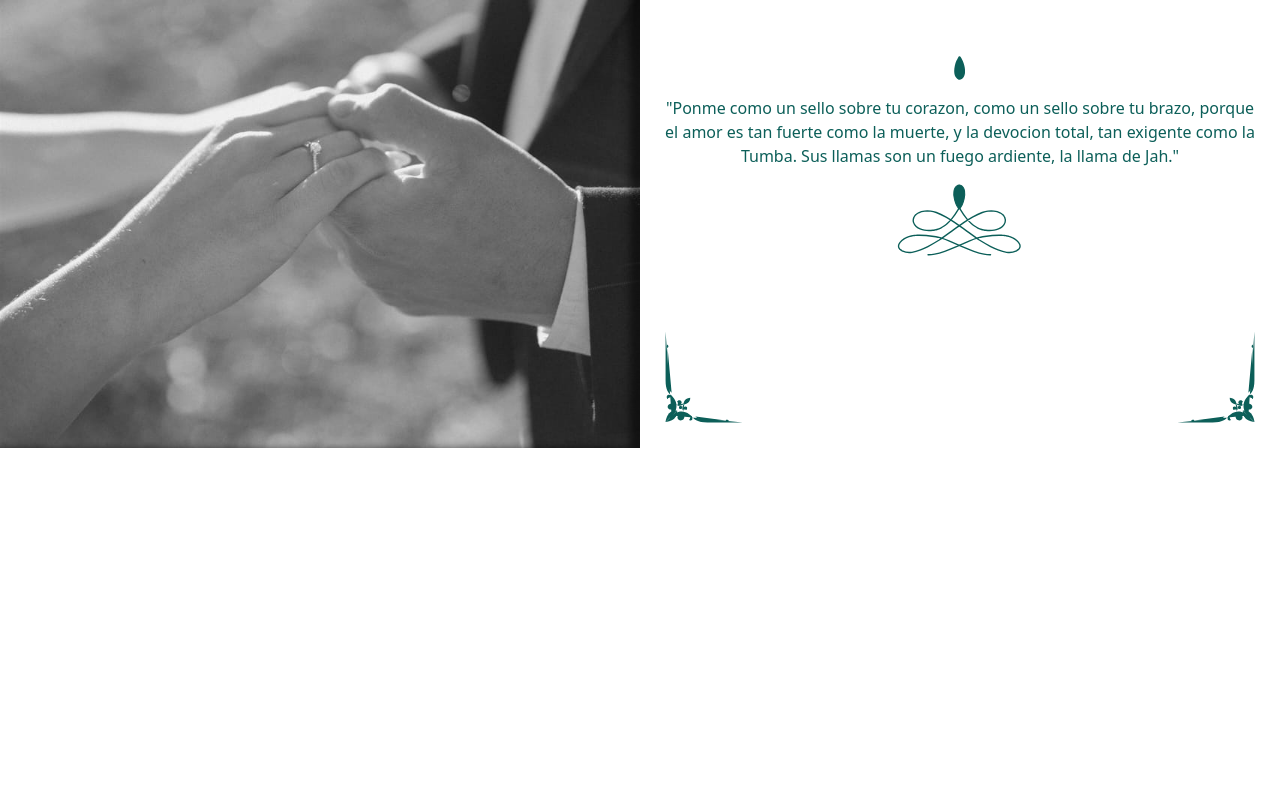
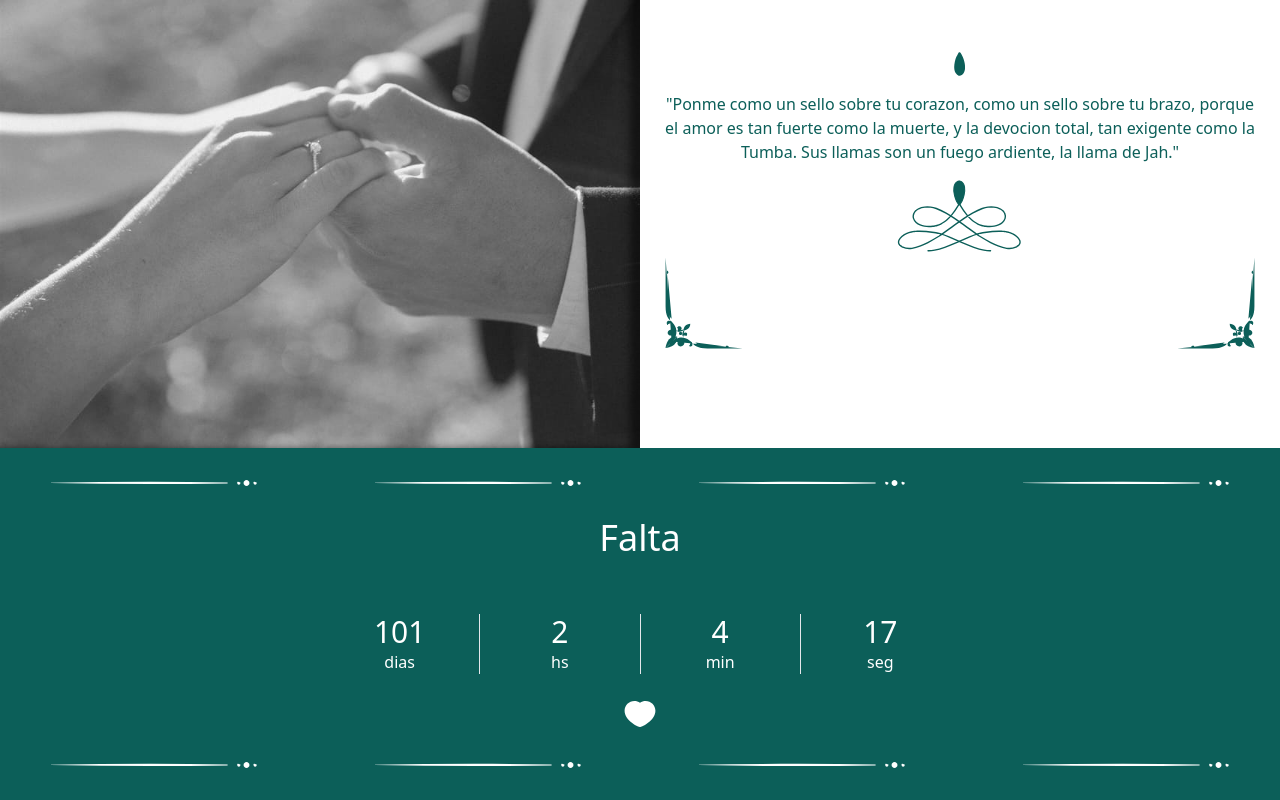
Before and after one commit to 14714/invitacion-boda, a Vue app in the folder invitacion-boda/: page / in a window 1280 px wide. Shown: the part 352-1152 px from the top of the page. Before the commit the page ends 800 px from the top, so only its background shows below. Built offline with nearby package versions, Linux system fonts and the light colour scheme; the HTML template or start-up script is replaced by a standard one.

Commit message:
Segundo Screen - Tiempo faltante.

```diff
--- /dev/null
+++ b/invitacion-boda/src/components/Counter.vue
@@ -0,0 +1,105 @@
+<template>
+  <div>
+    <div class="text-center bg-primary text-white py-8">
+      <div class="flex fill-white space-x-4">
+        <Break />
+        <Break />
+        <Break />
+        <Break />
+      </div>
+      <h1 class="text-4xl py-8">Falta</h1>
+      <div class="py-6">
+        <div class="flex w-1/2 mx-auto text-center">
+          <div class="flex-1">
+            <h1 class="text-3xl">
+              {{ days }}
+            </h1>
+            <p>dias</p>
+          </div>
+          <div class="flex-1 border-l">
+            <h1 class="text-3xl">
+              {{ hours }}
+            </h1>
+            <p>hs</p>
+          </div>
+          <div class="flex-1 border-l">
+            <h1 class="text-3xl">
+              {{ minutes }}
+            </h1>
+            <p>min</p>
+          </div>
+          <div class="flex-1 border-l">
+            <h1 class="text-3xl">
+              {{ seconds }}
+            </h1>
+            <p>seg</p>
+          </div>
+        </div>
+      </div>
+      <div class="pb-8">
+        <Heart class="fill-white mx-auto" />
+      </div>
+      <div class="flex fill-white space-x-4">
+        <Break />
+        <Break />
+        <Break />
+        <Break />
+      </div>
+    </div>
+  </div>
+</template>
+
+<script>
+import Break from "./svg/Break.vue"
+import Heart from "./svg/Heart.vue"
+
+export default {
+  name: "CounterOne",
+  data() {
+    return {
+      days: 0,
+      hours: 0,
+      minutes: 0,
+      seconds: 0,
+      intervalId: null,
+    };
+  },
+  components:{
+    Break,
+    Heart,
+  },
+  mounted() {
+    this.startCountdown();
+  },
+  beforeUnmount() {
+    clearInterval(this.intervalId);
+  },
+  methods: {
+    startCountdown() {
+      const endDate = new Date("2025-01-17T00:00:00").getTime();
+      this.intervalId = setInterval(() => {
+        const now = new Date().getTime();
+        const distance = endDate - now;
+
+        if (distance < 0) {
+          clearInterval(this.intervalId);
+          this.days = 0;
+          this.hours = 0;
+          this.minutes = 0;
+          this.seconds = 0;
+          return;
+        }
+
+        this.days = Math.floor(distance / (1000 * 60 * 60 * 24));
+        this.hours = Math.floor(
+          (distance % (1000 * 60 * 60 * 24)) / (1000 * 60 * 60)
+        );
+        this.minutes = Math.floor((distance % (1000 * 60 * 60)) / (1000 * 60));
+        this.seconds = Math.floor((distance % (1000 * 60)) / 1000);
+      }, 1000);
+    },
+  },
+};
+</script>
+
+<style scoped></style>
--- a/invitacion-boda/src/components/HelloWorld.vue
+++ b/invitacion-boda/src/components/HelloWorld.vue
@@ -16,7 +16,7 @@
           <div class="border-t border-primary my-4"></div>
           <h1 class="text-8xl">L&K</h1>
           <div class="border-t border-primary my-4"></div>
-          <h4 class="text-3xl font-bold">LUCIA & KEVIN</h4>
+          <h4 class="text-2xl font-bold">LUCIA & KEVIN</h4>
         </div>
         <div class="mt-14">
           <detalleThree class="mx-auto" />
@@ -28,7 +28,7 @@
           </p>
           <detalleTwo class="mx-auto" />
         </div>
-        <div class="flex grow">
+        <div class="flex">
           <div class="flex-1 content-end">
             <esquinaSvg style="transform: scaleY(-1); float: left;" />
           </div>
@@ -41,12 +41,17 @@
       </div>
     </div>
   </div>
+  <div>
+    <Counter />
+  </div>
 </template>
 
 <script>
 import esquinaSvg from "@/components/svg/esquinaSvg.vue";
 import detalleThree from "@/components/svg/detalle-3.vue";
 import detalleTwo from "@/components/svg/detalle-2.vue";
+import Counter from "./Counter.vue"
+
 import anillos from "@/components/svg/anillos.svg";
 import camara from "@/components/svg/camara.svg";
 import corneta from "@/components/svg/corneta.svg";
@@ -66,6 +71,7 @@ export default {
     esquinaSvg,
     detalleThree,
     detalleTwo,
+    Counter,
   },
   data() {
     return {
--- /dev/null
+++ b/invitacion-boda/src/components/svg/Break.vue
@@ -0,0 +1,34 @@
+<template>
+  <svg
+    xmlns="http://www.w3.org/2000/svg"
+    width=""
+    height="6"
+    viewBox="0 0 206 6"
+    fill=""
+    data-inject-url="https://fixdate.io/modelo-invitacion/125/img/adorno_divisor.svg"
+    class="injectable adorno-borde"
+  >
+    <g clip-path="url(#clip0_301_899)">
+      <path
+        d="M0.09 3.04997C58.75 4.19997 117.68 4.43997 176.34 3.37997C176.89 3.37997 176.89 2.52997 176.34 2.51997C117.68 1.46997 58.75 1.69997 0.09 2.85997C-0.03 2.85997 -0.03 3.04997 0.09 3.04997Z"
+      ></path>
+      <path
+        d="M198.47 2.96C198.47 1.36 197.11 0 195.51 0C193.91 0 192.55 1.35 192.55 2.96C192.55 4.57 193.91 5.92 195.51 5.92C197.11 5.92 198.47 4.57 198.47 2.96Z"
+      ></path>
+      <path
+        d="M189.48 2.51999C189.48 2.51999 186.2 0.519992 186.2 2.51999C186.2 5.51999 189.48 5.51999 189.48 2.51999Z"
+      ></path>
+      <path
+        d="M205.76 2.51999C205.76 2.51999 202.48 0.519992 202.48 2.51999C202.48 5.51999 205.76 5.51999 205.76 2.51999Z"
+      ></path>
+    </g>
+  </svg>
+</template>
+
+<script>
+export default {
+  name: "BrakeOne",
+};
+</script>
+
+<style scoped></style>
--- /dev/null
+++ b/invitacion-boda/src/components/svg/Heart.vue
@@ -0,0 +1,40 @@
+<template>
+  <svg
+    xmlns="http://www.w3.org/2000/svg"
+    viewBox="0 0 38 32"
+    width="38"
+    height="32"
+  >
+    <defs>
+      <clipPath id="__lottie_element_44">
+        <rect width="38" height="32" x="0" y="0"></rect>
+      </clipPath>
+    </defs>
+    <g clip-path="url(#__lottie_element_44)">
+      <g
+        class="corazon"
+        transform="matrix(0.8231199383735657,0,0,0.8231199383735657,3.3804759979248047,2.775754928588867)"
+        opacity="1"
+        style="display: block"
+      >
+        <g
+          opacity="1"
+          transform="matrix(1,0,0,1,18.97599983215332,16.06599998474121)"
+        >
+          <path
+            fill-opacity="1"
+            d=" M-1.1369999647140503,15.593999862670898 C-0.7720000147819519,15.741999626159668 -0.38600000739097595,15.815999984741211 0.0010000000474974513,15.815999984741211 C0.3869999945163727,15.815999984741211 0.7730000019073486,15.741999626159668 1.1369999647140503,15.593999862670898 C1.8550000190734863,15.300999641418457 18.725000381469727,8.284000396728516 18.725000381469727,-4.073999881744385 C18.725000381469727,-10.550000190734863 13.385000228881836,-15.815999984741211 6.820000171661377,-15.815999984741211 C4.349999904632568,-15.815999984741211 1.9789999723434448,-15.067000389099121 0.0010000000474974513,-13.70199966430664 C-1.9780000448226929,-15.067000389099121 -4.348999977111816,-15.815999984741211 -6.817999839782715,-15.815999984741211 C-13.383999824523926,-15.815999984741211 -18.725000381469727,-10.550000190734863 -18.725000381469727,-4.073999881744385 C-18.725000381469727,8.284000396728516 -1.8550000190734863,15.300999641418457 -1.1369999647140503,15.593999862670898z"
+          ></path>
+        </g>
+      </g>
+    </g>
+  </svg>
+</template>
+
+<script>
+export default {
+  name: "CorazonUno",
+};
+</script>
+
+<style scoped></style>
```
